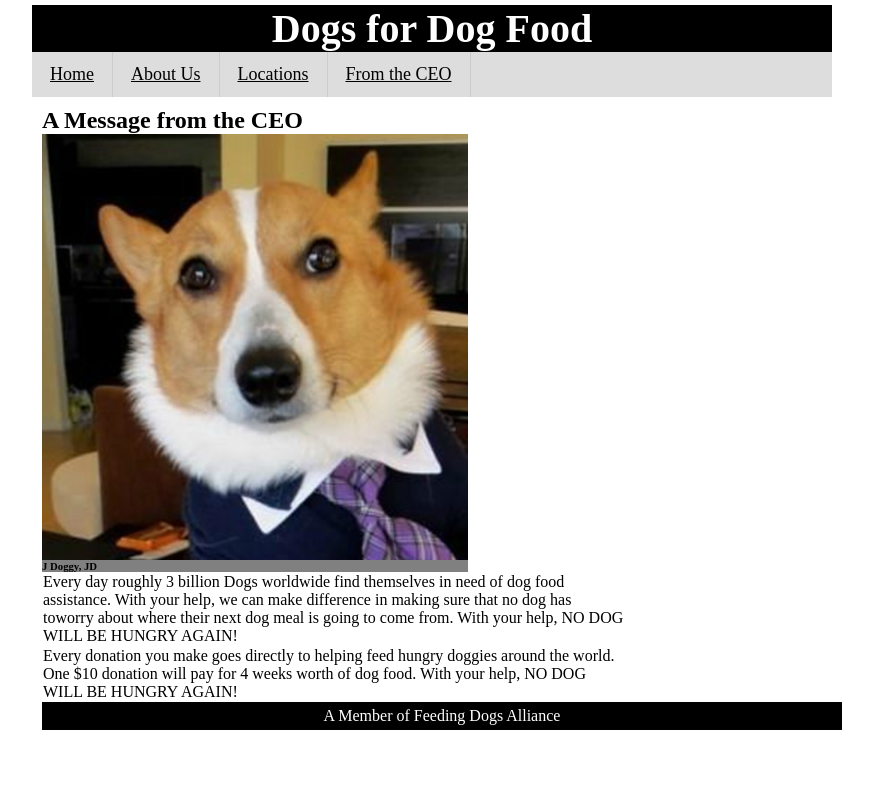
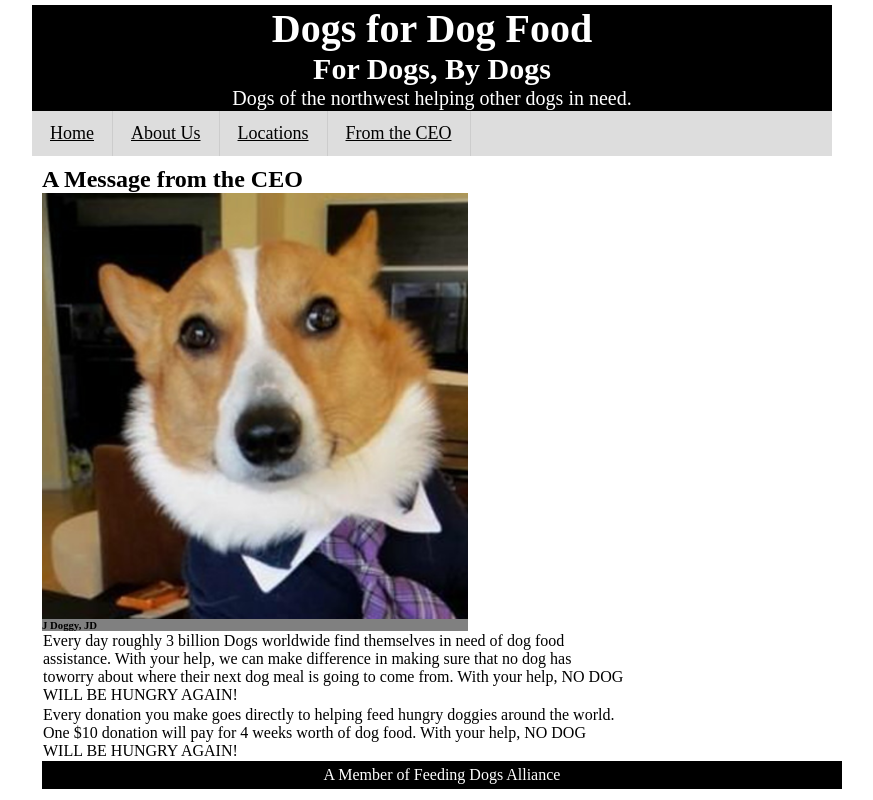
Before and after one commit to micsab/micsab.github.io, a plain HTML site: page ceo.html in a window 1280 px wide. Shown: the whole page, without its empty margins (208-1081 px from the left). Drawn offline with Linux system fonts and the light colour scheme.

Commit message:
fix headers

```diff
--- a/ceo.html
+++ b/ceo.html
@@ -6,6 +6,8 @@
 <body>
   <header>
     <h1>Dogs for Dog Food</h1>
+    <h2>For Dogs, By Dogs</h2>
+     <p>Dogs of the northwest helping other dogs in need.</p>
     <nav>
       <ul>
         <li><a href="index.html">Home</a></li>
```
Also changed, not shown: about_page.html (+2 -0 lines).
